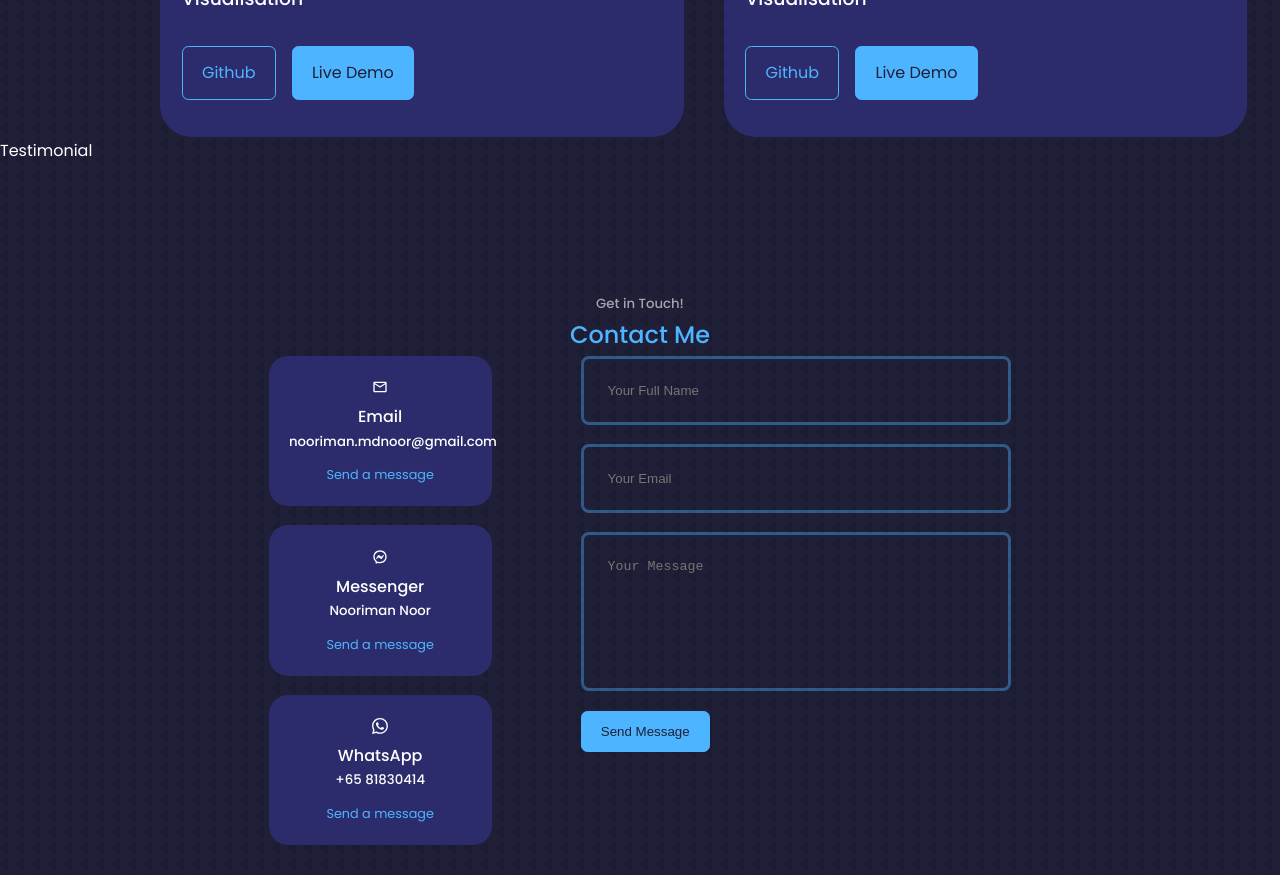
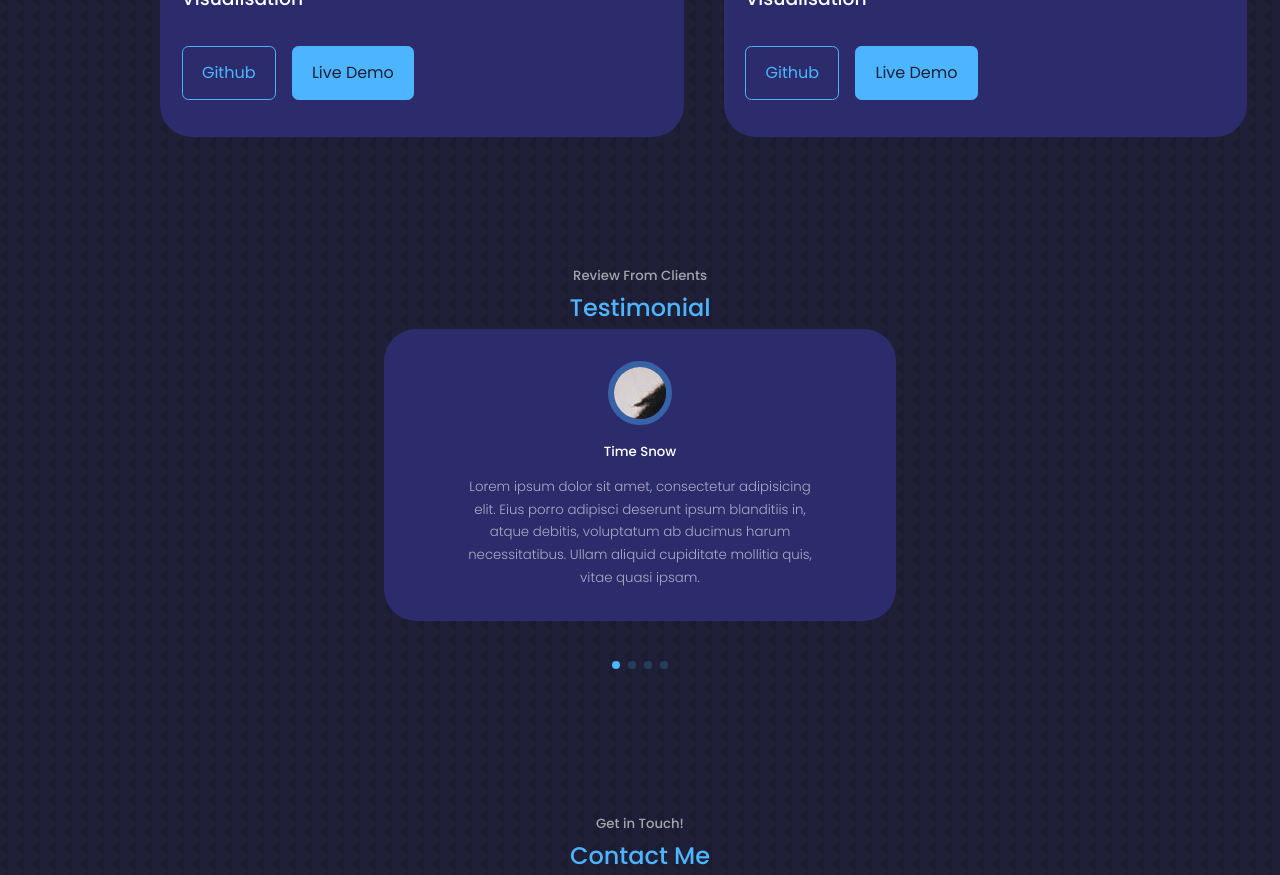
Before and after one commit to Nooriman/Nooriman.github.io, a React (Create React App) app: page / in a window 1280 px wide. Shown: the part 4040-4915 px from the top of the page. Built offline with nearby package versions, Linux system fonts and the light colour scheme.

Commit message:
added testimonial pages

```diff
--- a/src/components/testimonial/Testimonial.jsx
+++ b/src/components/testimonial/Testimonial.jsx
@@ -1,9 +1,67 @@
 import React from 'react';
 import "./testimonial.css";
+import AVATAR1 from '../../assets/avatar1.jpg';
+import AVATAR2 from '../../assets/avatar2.jpg';
+import AVATAR3 from '../../assets/avatar3.jpg';
+import AVATAR4 from '../../assets/avatar4.jpg';
+
+// import Swiper core and required modules
+import { Pagination } from 'swiper';
+
+import { Swiper, SwiperSlide } from 'swiper/react';
+
+// Import Swiper styles
+import 'swiper/css';
+import 'swiper/css/pagination';
+
+
+const data = [
+  {
+    avatar: AVATAR1,
+    name: 'Time Snow',
+    review: 'Lorem ipsum dolor sit amet, consectetur adipisicing elit. Eius porro adipisci deserunt ipsum blanditiis in, atque debitis, voluptatum ab ducimus harum necessitatibus. Ullam aliquid cupiditate mollitia quis, vitae quasi ipsam.'
+  },
+  {
+    avatar: AVATAR2,
+    name: 'Time Snow',
+    review: 'Lorem ipsum dolor sit amet, consectetur adipisicing elit. Eius porro adipisci deserunt ipsum blanditiis in, atque debitis, voluptatum ab ducimus harum necessitatibus. Ullam aliquid cupiditate mollitia quis, vitae quasi ipsam.'
+  },
+  {
+    avatar: AVATAR3,
+    name: 'Time Snow',
+    review: 'Lorem ipsum dolor sit amet, consectetur adipisicing elit. Eius porro adipisci deserunt ipsum blanditiis in, atque debitis, voluptatum ab ducimus harum necessitatibus. Ullam aliquid cupiditate mollitia quis, vitae quasi ipsam.'
+  },
+  {
+    avatar: AVATAR4,
+    name: 'Time Snow',
+    review: 'Lorem ipsum dolor sit amet, consectetur adipisicing elit. Eius porro adipisci deserunt ipsum blanditiis in, atque debitis, voluptatum ab ducimus harum necessitatibus. Ullam aliquid cupiditate mollitia quis, vitae quasi ipsam.'
+  },
+]
 
 const Testimonial = () => {
   return (
-    <div>Testimonial</div>
+    <section id="testimonial">
+      <h5>Review From Clients</h5>
+      <h2>Testimonial</h2>
+
+      <Swiper
+        className="container testimonial__container"
+        modules={[Pagination]}
+        spaceBetween={40}
+        slidesPerView={1}
+        pagination={{ clickable: true }} >
+
+        {data.map(({ avatar, name, review }, idx) =>
+          <SwiperSlide className="testimonial" key={idx}>
+            <div className="client__avatar">
+              <img src={avatar} alt='client 1' />
+            </div>
+            <h5 className='client__name'>{name}</h5>
+            <small className="client__review">{review}</small>
+          </SwiperSlide>
+        )}
+      </Swiper>
+    </section>
   )
 }
 
--- a/src/components/testimonial/testimonial.css
+++ b/src/components/testimonial/testimonial.css
@@ -0,0 +1,49 @@
+.container.testimonial__container {
+    width: 40%;
+    padding-bottom: 4rem;
+}
+
+.client__avatar {
+    width: 4rem;
+    aspect-ratio: 1/1;
+    overflow: hidden;
+    border-radius: 50%;
+    margin: 0 auto 1rem;
+    border: 0.4rem solid var(--color-primary-variant);
+}
+
+.testimonial {
+    background-color: var(--color-bg-variant);
+    text-align: center;
+    padding: 2rem;
+    border-radius: 2rem;
+    user-select: none;
+}
+
+.client__review {
+    color: var(--color-light);
+    font-weight: 300;
+    display: block;
+    width: 80%;
+    margin: 0.8rem auto 0;
+}
+
+.swiper-pagination-clickable .swiper-pagination-bullet {
+    background: var(--color-primary);
+}
+
+@media screen and (max-width: 1024px) {
+    .container.testimonial__container{
+        width: 60%;
+    }
+}
+
+@media screen and (max-width: 600px) {
+    .container.testimonial__container{
+        width: var(--container-width-sm);
+    }
+
+    .client__review {
+        width: var(--container-width-sm);
+    }
+}
```
